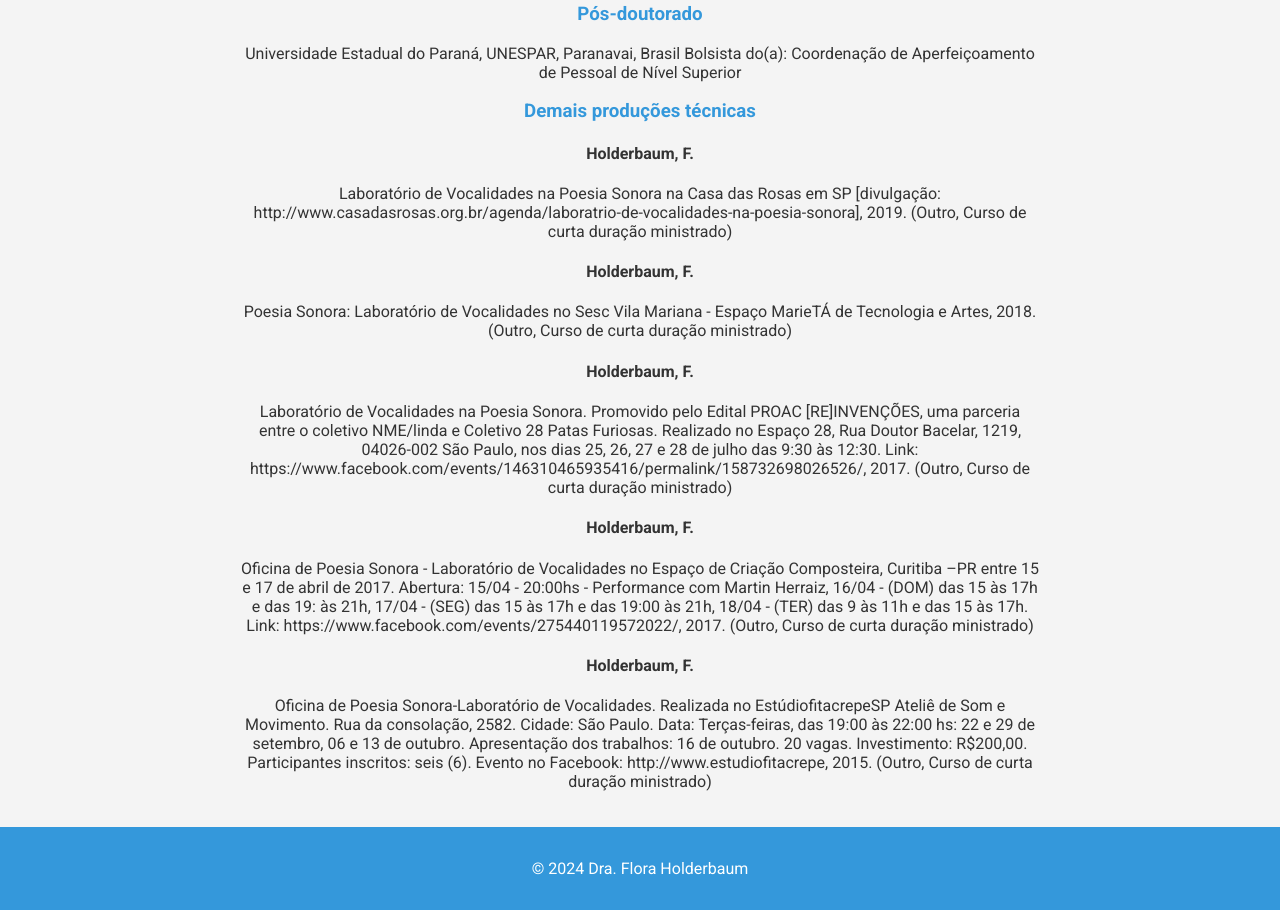
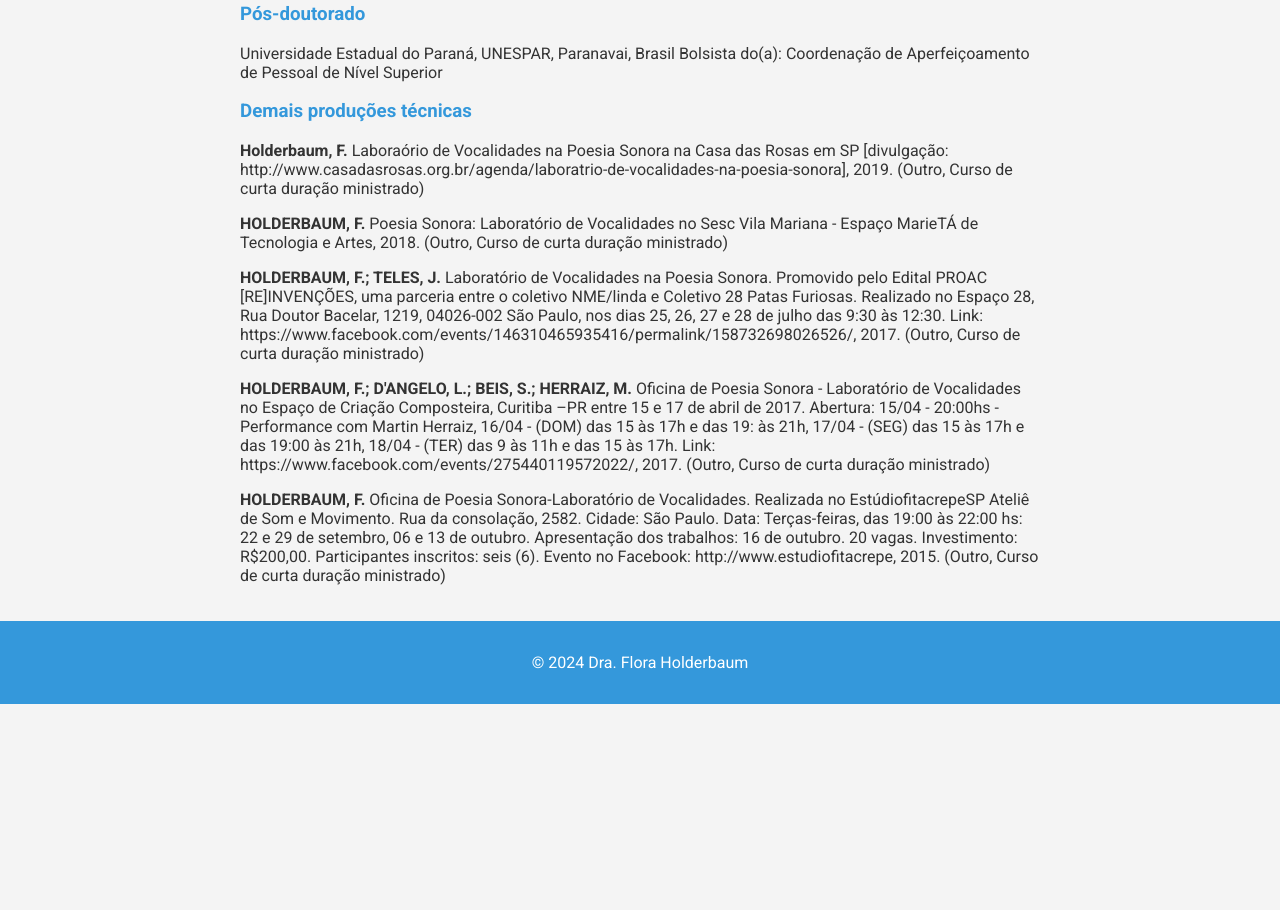
Before and after one commit to sheikode/flora-website-html, a plain HTML site: page curriculo.html in a window 1280 px wide. Shown: the part 995-1905 px from the top of the page. After the commit the page ends 1699 px from the top, so only its background shows below. Drawn offline with Linux system fonts and the light colour scheme.

Commit message:
formatacao curriculo

```diff
--- a/css/style.css
+++ b/css/style.css
@@ -88,3 +88,10 @@ a:hover {
     justify-content: center;
     text-align: center;
 }
+
+#conteudo-curriculo {
+    display: flexbox;
+    flex-direction: column;
+    align-items: center;
+    justify-content: center;
+}
--- a/curriculo.html
+++ b/curriculo.html
@@ -24,7 +24,7 @@
         </nav>
     </header>
 
-    <section id="conteudo">
+    <section id="conteudo-curriculo">
         <h2>Currículo</h2>
         <h3>Resumo</h3>
             <p>Doutora em Música pela USP, na linha de Sonologia (2019). Pós-doutoranda em Música pela Unespar, sob supervisão do Prof, Dr. Felipe Ribeiro, com uma pesquisa sobre vocalidades e música eletroacústica em obras de compositoras. Flora é violinista, artista da voz e compositora, designer de som e professora.Trabalha com processos criativos em torno da poética vocal e instrumental e suas interseções com a música experimental e eletroacústica. É Professora Colaboradora em Tecnologia Musical no Estúdio do Departamento de Música - DMU, da Universidade do Estado de Santa Catarina (UDESC) desde setembro de 2020. Ministra disciplinas como Introdução à Tecnologia Musical, Introdução á Gravação, "Prática de Estúdio, "Música Eletroacústica I e II, "Sound Design para Teatro e também Multimeios", para o curso de Artes Visuais da UDESC.Seus artigos e trabalhos criativos podem ser encontrados em: <a href="https://soundcloud.com/florafholderbaum" target="_blank">Soundcloud</a> e <a href="https://usp-br.academia.edu/FloraHolderbaum" target="_blank">USP-BR</a>
@@ -76,30 +76,25 @@
         <h3>Demais produções técnicas</h3>
 
         <div>
-            <h4>Holderbaum, F.</h4>
-            <p>Laboratório de Vocalidades na Poesia Sonora na Casa das Rosas em SP [divulgação: http://www.casadasrosas.org.br/agenda/laboratrio-de-vocalidades-na-poesia-sonora], 2019. (Outro, Curso de curta duração ministrado)
+            <p><strong>Holderbaum, F. </strong>Laboraório de Vocalidades na Poesia Sonora na Casa das Rosas em SP [divulgação: http://www.casadasrosas.org.br/agenda/laboratrio-de-vocalidades-na-poesia-sonora], 2019. (Outro, Curso de curta duração ministrado)
             </p>
         </div>
 
         <div>
-            <h4>Holderbaum, F.</h4>
-            <p>Poesia Sonora: Laboratório de Vocalidades no Sesc Vila Mariana - Espaço MarieTÁ de Tecnologia e Artes, 2018. (Outro, Curso de curta duração ministrado)</p>
+            <p><strong>HOLDERBAUM, F. </strong>Poesia Sonora: Laboratório de Vocalidades no Sesc Vila Mariana - Espaço MarieTÁ de Tecnologia e Artes, 2018. (Outro, Curso de curta duração ministrado)</p>
         </div>
 
         <div>
-            <h4>Holderbaum, F.</h4>
-            <p>Laboratório de Vocalidades na Poesia Sonora. Promovido pelo Edital PROAC [RE]INVENÇÕES, uma parceria entre o coletivo NME/linda e Coletivo 28 Patas Furiosas. Realizado no Espaço 28, Rua Doutor Bacelar, 1219, 04026-002 São Paulo, nos dias 25, 26, 27 e 28 de julho das 9:30 às 12:30. Link: https://www.facebook.com/events/146310465935416/permalink/158732698026526/, 2017. (Outro, Curso de curta duração ministrado)</p>
+            <p><strong>HOLDERBAUM, F.; TELES, J. </strong>Laboratório de Vocalidades na Poesia Sonora. Promovido pelo Edital PROAC [RE]INVENÇÕES, uma parceria entre o coletivo NME/linda e Coletivo 28 Patas Furiosas. Realizado no Espaço 28, Rua Doutor Bacelar, 1219, 04026-002 São Paulo, nos dias 25, 26, 27 e 28 de julho das 9:30 às 12:30. Link: https://www.facebook.com/events/146310465935416/permalink/158732698026526/, 2017. (Outro, Curso de curta duração ministrado)</p>
         </div>
 
         <div>
-            <h4>Holderbaum, F.</h4>
-            <p>Oficina de Poesia Sonora - Laboratório de Vocalidades no Espaço de Criação Composteira, Curitiba –PR entre 15 e 17 de abril de 2017. Abertura: 15/04 - 20:00hs - Performance com Martin Herraiz, 16/04 - (DOM) das 15 às 17h e das 19: às 21h, 17/04 - (SEG) das 15 às 17h e das 19:00 às 21h, 18/04 - (TER) das 9 às 11h e das 15 às 17h. Link: https://www.facebook.com/events/275440119572022/, 2017. (Outro, Curso de curta duração ministrado)
+            <p><strong>HOLDERBAUM, F.; D'ANGELO, L.; BEIS, S.; HERRAIZ, M. </strong>Oficina de Poesia Sonora - Laboratório de Vocalidades no Espaço de Criação Composteira, Curitiba –PR entre 15 e 17 de abril de 2017. Abertura: 15/04 - 20:00hs - Performance com Martin Herraiz, 16/04 - (DOM) das 15 às 17h e das 19: às 21h, 17/04 - (SEG) das 15 às 17h e das 19:00 às 21h, 18/04 - (TER) das 9 às 11h e das 15 às 17h. Link: https://www.facebook.com/events/275440119572022/, 2017. (Outro, Curso de curta duração ministrado)
             </p>
         </div>
 
         <div>
-            <h4>Holderbaum, F.</h4>
-            <p>Oficina de Poesia Sonora-Laboratório de Vocalidades. Realizada no EstúdiofitacrepeSP Ateliê de Som e Movimento. Rua da consolação, 2582. Cidade: São Paulo. Data: Terças-feiras, das 19:00 às 22:00 hs: 22 e 29 de setembro, 06 e 13 de outubro. Apresentação dos trabalhos: 16 de outubro. 20 vagas. Investimento: R$200,00. Participantes inscritos: seis (6). Evento no Facebook: http://www.estudiofitacrepe, 2015. (Outro, Curso de curta duração ministrado)</p>
+            <p><strong>HOLDERBAUM, F. </strong>Oficina de Poesia Sonora-Laboratório de Vocalidades. Realizada no EstúdiofitacrepeSP Ateliê de Som e Movimento. Rua da consolação, 2582. Cidade: São Paulo. Data: Terças-feiras, das 19:00 às 22:00 hs: 22 e 29 de setembro, 06 e 13 de outubro. Apresentação dos trabalhos: 16 de outubro. 20 vagas. Investimento: R$200,00. Participantes inscritos: seis (6). Evento no Facebook: http://www.estudiofitacrepe, 2015. (Outro, Curso de curta duração ministrado)</p>
         </div>
 
 
```
